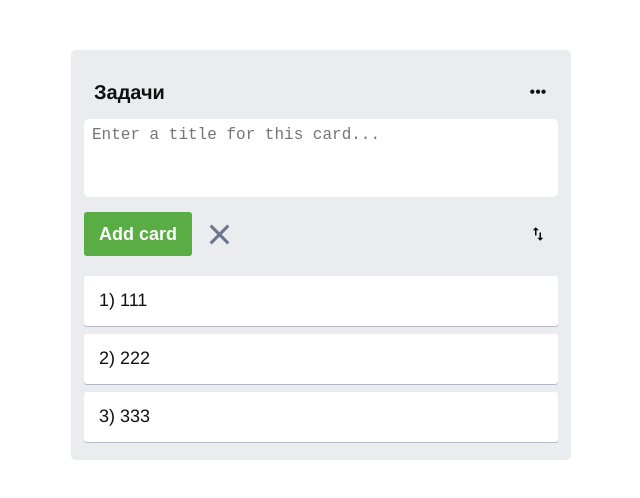
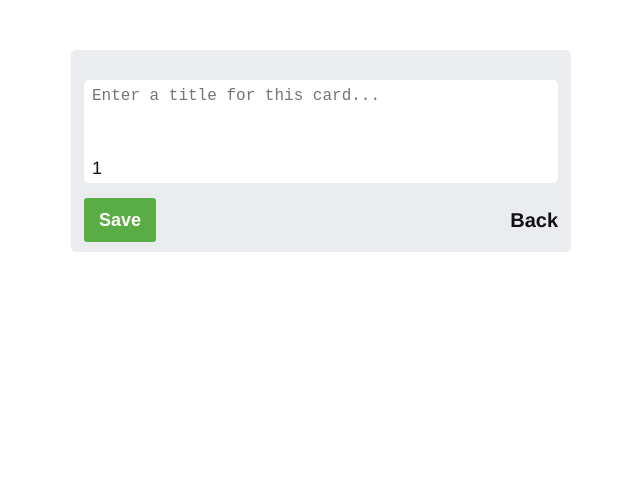
Before and after one commit to deniskeller/react-todo-app, a React (Create React App) app: page /TodoEdit/1 in a window 1280 px wide. Shown: the top 498 px of the page, without its empty margins (319-959 px from the left). Built offline with nearby package versions, Linux system fonts and the light colour scheme.

Commit message:
base setting router

```diff
--- a/package.json
+++ b/package.json
@@ -8,6 +8,7 @@
     "@testing-library/user-event": "^7.2.1",
     "react": "^16.13.1",
     "react-dom": "^16.13.1",
+    "react-router-dom": "^5.2.0",
     "react-scripts": "3.4.1"
   },
   "scripts": {
--- a/src/App.js
+++ b/src/App.js
@@ -1,13 +1,17 @@
 import React from "react";
-// import TodoEdit from "./views/TodoEdit/TodoEdit";
+import TodoEdit from "./views/TodoEdit/TodoEdit";
 import TodoList from "./views/TodoList/TodoList";
+import Layout from "./hoc/layout/Layout";
+import { Route, Switch } from "react-router-dom";
 
 function App() {
   return (
-    <div className="App">
-      {/* <TodoEdit /> */}
-      <TodoList />
-    </div>
+    <Layout>
+      <Switch>
+        <Route path="/" exact component={TodoList} />
+        <Route path="/TodoEdit/:id" component={TodoEdit} />
+      </Switch>
+    </Layout>
   );
 }
 
--- a/src/components/TodoItem/TodoItem.js
+++ b/src/components/TodoItem/TodoItem.js
@@ -1,5 +1,6 @@
 import React, { Component } from "react";
 import styles from "./TodoItem.module.scss";
+import { NavLink, withRouter } from "react-router-dom";
 
 class TodoItem extends Component {
   state = {
@@ -16,6 +17,8 @@ class TodoItem extends Component {
   };
 
   render() {
+    console.log(this.props);
+
     let cls = [styles.taskList__item];
     if (this.state.is_show_menu) {
       cls.push(styles.active);
@@ -46,7 +49,12 @@ class TodoItem extends Component {
         {this.state.is_show_menu ? (
           <div className={styles.taskList__item__menu} id="menu">
             <div className={styles.taskList__item__menuItem}>Выполнено</div>
-            <div className={styles.taskList__item__menuItem}>Редактировать</div>
+            <NavLink
+              to={"/TodoEdit/" + this.props.id}
+              className={styles.taskList__item__menuItem}
+            >
+              Редактировать
+            </NavLink>
             <div className={styles.taskList__item__menuItem}>Удалить</div>
           </div>
         ) : null}
@@ -55,4 +63,4 @@ class TodoItem extends Component {
   }
 }
 
-export default TodoItem;
+export default withRouter(TodoItem);
--- /dev/null
+++ b/src/hoc/layout/Layout.js
@@ -0,0 +1,7 @@
+import React, { Component } from "react";
+
+export default class Layout extends Component {
+  render() {
+    return <div>{this.props.children}</div>;
+  }
+}
--- a/src/index.js
+++ b/src/index.js
@@ -2,10 +2,14 @@ import React from "react";
 import ReactDOM from "react-dom";
 import "./index.scss";
 import App from "./App";
+import { BrowserRouter } from "react-router-dom";
 
-ReactDOM.render(
-  <React.StrictMode>
-    <App />
-  </React.StrictMode>,
-  document.getElementById("root")
+const application = (
+  <BrowserRouter>
+    <React.StrictMode>
+      <App />
+    </React.StrictMode>
+  </BrowserRouter>
 );
+
+ReactDOM.render(application, document.getElementById("root"));
--- a/src/views/TodoEdit/TodoEdit.js
+++ b/src/views/TodoEdit/TodoEdit.js
@@ -1,7 +1,13 @@
-import React from "react";
+import React, { Component } from "react";
 import styles from "./TodoEdit.module.scss";
 
-function TodoEdit() {
+class TodoEdit extends Component {
+  goBack = () => {
+    this.props.history.push("/");
+  };
+
+  render() {
+    console.log(this.props);
     return (
       <div className={styles.taskEdit}>
         <div className={styles.taskEdit__textOverflow}>
@@ -9,14 +15,19 @@ function TodoEdit() {
             className={styles.taskEdit__text}
             placeholder="Enter a title for this card..."
           ></textarea>
+          <p>{this.props.match.params.text}</p>
+          <p>{this.props.match.params.id}</p>
         </div>
 
         <div className={styles.taskEdit__buttons}>
           <button className={styles.btnSave}>Save</button>
-        <div className={styles.btnBack}>Back</div>
+          <div className={styles.btnBack} onClick={this.goBack}>
+            Back
+          </div>
         </div>
       </div>
     );
   }
+}
 
 export default TodoEdit;
```
Also changed, not shown: src/hoc/layout/Layout.module.scss (added), 1 other file (tests, documents, lock files or other folders). Lines whose indentation alone changed are shown as unchanged.
